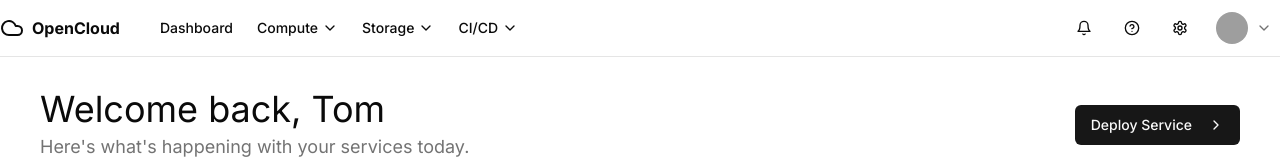
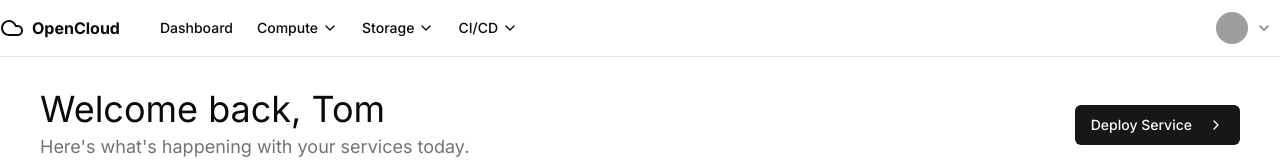
Before and after one commit to wilsprouse/OpenCloud, a Next.js app in the folder ui/: page / in a window 1280 px wide. Shown: the top 160 px of the page. Built offline with nearby package versions, Linux system fonts and the light colour scheme; no server answers; grey boxes are pictures that could not be loaded.

Commit message:
Commenting out some navbar stuff

```diff
--- a/ui/components/main-nav.tsx
+++ b/ui/components/main-nav.tsx
@@ -131,7 +131,7 @@
         </nav>
       </div>
       <div className="flex items-center gap-2">
-        <Button variant="ghost" size="icon">
+      {/*<Button variant="ghost" size="icon">
           <Bell className="h-5 w-5" />
         </Button>
         <Button variant="ghost" size="icon">
@@ -139,7 +139,7 @@
         </Button>
         <Button variant="ghost" size="icon">
           <Settings className="h-5 w-5" />
-        </Button>
+        </Button>*/}
 
         {/* User menu — shows username and logout option */}
         <DropdownMenu.Root>
```
